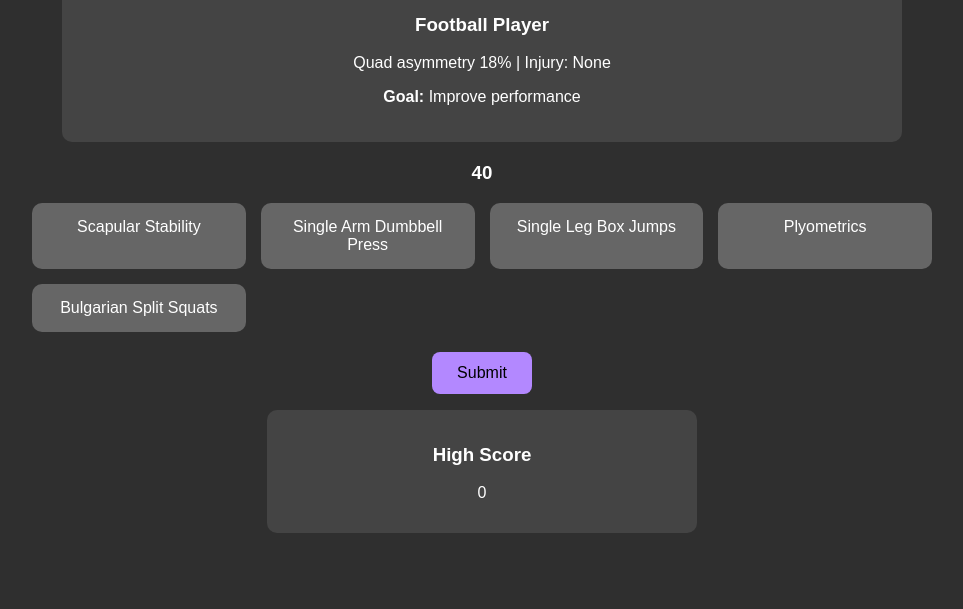
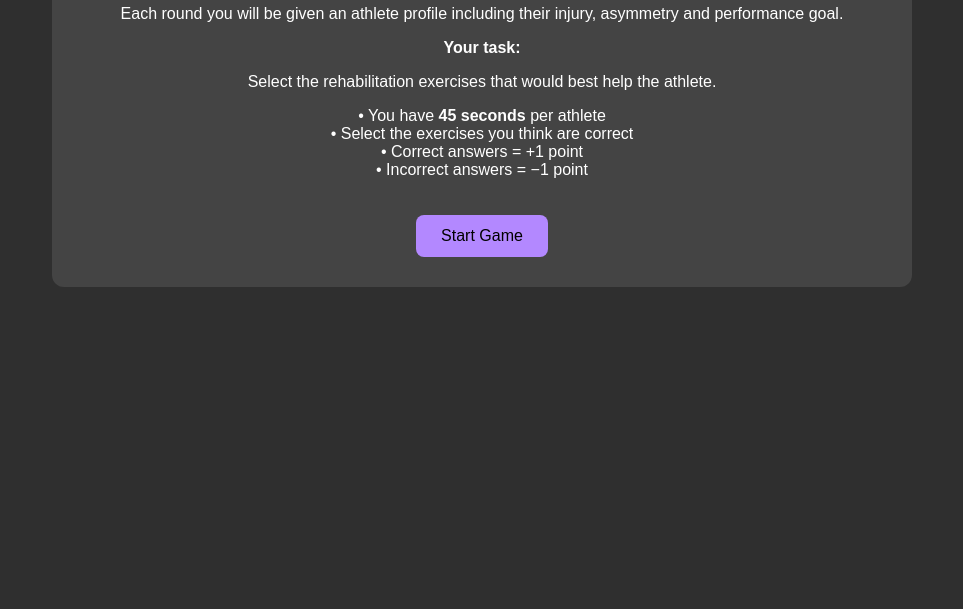
Before and after one commit to joshwil200529-prog/rehab-game, a plain HTML site: page index.html in a window 1280 px wide. Shown: the part 191-800 px from the top of the page, without its empty margins (158-1121 px from the left). Drawn offline with Linux system fonts and the light colour scheme.

Commit message:
Add files via upload

```diff
--- a/index.html
+++ b/index.html
@@ -6,7 +6,7 @@
 <style>
 
 body{
-font-family:Arial, sans-serif;
+font-family:Arial;
 background:#2f2f2f;
 color:white;
 text-align:center;
@@ -14,6 +14,14 @@ padding:30px;
 }
 
 h1{color:#b388ff;}
+
+.screen{
+background:#444;
+padding:30px;
+border-radius:12px;
+max-width:800px;
+margin:auto;
+}
 
 .profile{
 background:#444;
@@ -54,22 +62,46 @@ font-size:16px;
 cursor:pointer;
 }
 
-#leaderboard{
-margin-top:30px;
-background:#444;
-padding:15px;
-border-radius:10px;
-max-width:400px;
-margin:auto;
-}
-
 </style>
 </head>
 
 <body>
 
+<div id="startScreen" class="screen">
+
 <h1>Uneven Playing Field</h1>
-<h2>Rehab Profile Challenge</h2>
+
+<h2>Rehab Challenge</h2>
+
+<p>
+Each round you will be given an athlete profile including their injury,
+asymmetry and performance goal.
+</p>
+
+<p><b>Your task:</b></p>
+
+<p>
+Select the rehabilitation exercises that would best help the athlete.
+</p>
+
+<p>
+• You have <b>45 seconds</b> per athlete
+<br>
+• Select the exercises you think are correct
+<br>
+• Correct answers = +1 point
+<br>
+• Incorrect answers = −1 point
+</p>
+
+<button onclick="startGame()">Start Game</button>
+
+</div>
+
+
+<div id="gameArea" style="display:none">
+
+<h1>Uneven Playing Field</h1>
 
 <div class="profile">
 <h3 id="profileName"></h3>
@@ -77,7 +109,7 @@ margin:auto;
 <p><b>Goal:</b> <span id="profileGoal"></span></p>
 </div>
 
-<h3 id="timer">45</h3>
+<h2 id="timer">45</h2>
 
 <div id="cards" class="cards"></div>
 
@@ -87,9 +119,6 @@ margin:auto;
 <p id="correct"></p>
 <p id="explanation"></p>
 
-<div id="leaderboard">
-<h3>High Score</h3>
-<p id="highscore">0</p>
 </div>
 
 <script>
@@ -111,7 +140,7 @@ info:"Upper limb asymmetry 19% | Injury: Tennis elbow",
 goal:"Return to play",
 options:["Single-arm Cable Row","Eccentric Wrist Extensions","Scapular Stability","RDLs","Single Arm Dumbbell Press"],
 correct:["Single-arm Cable Row","Eccentric Wrist Extensions","Scapular Stability"],
-explanation:"Strengthening forearm and shoulder stabilisers protects the elbow."
+explanation:"Forearm and shoulder stabilisation protects the elbow."
 },
 
 {
@@ -120,16 +149,16 @@ info:"Hamstring asymmetry 16%",
 goal:"Optimise performance",
 options:["Single-leg Bounding","Back Squats","Maximal Sprints","Hamstring Curls","VO2 Max"],
 correct:["Hamstring Curls","Back Squats"],
-explanation:"Hamstring strength improves running efficiency."
+explanation:"Strengthening hamstrings improves running economy."
 },
 
 {
 name:"Amputee",
 info:"Quad asymmetry 24%",
 goal:"Improve gait",
-options:["Side Plank","Sit to Stand","Incline Walking","Glute Bridge","Treadmill Walking"],
+options:["Sit to Stand","Incline Walking","Glute Bridge","Treadmill Walking","Side Plank"],
 correct:["Sit to Stand","Incline Walking","Glute Bridge","Treadmill Walking"],
-explanation:"Functional strength helps improve walking mechanics."
+explanation:"Functional strength improves walking ability."
 },
 
 {
@@ -138,14 +167,14 @@ info:"Lower limb asymmetry 8% | Foot ulcer",
 goal:"Improve gait",
 options:["Resistance Band Exercises","Sit to Stand","Treadmill Walking","Step-ups","Dumbbell Curls"],
 correct:["Resistance Band Exercises","Sit to Stand","Step-ups"],
-explanation:"Gradual strength and functional training improves walking."
+explanation:"Functional strengthening improves gait."
 },
 
 {
 name:"87-Year-Old Woman",
 info:"Lower limb asymmetry 12% | Wrist fracture",
 goal:"Reduce falls",
-options:["Sit to Stand","New Footwear","Single Leg Balance","Box Jumps","Step-ups"],
+options:["Sit to Stand","Single Leg Balance","Step-ups","Box Jumps","New Footwear"],
 correct:["Sit to Stand","Single Leg Balance","Step-ups"],
 explanation:"Balance and functional strength reduce fall risk."
 },
@@ -154,16 +183,16 @@ explanation:"Balance and functional strength reduce fall risk."
 name:"Elite Road Cyclist",
 info:"Quad asymmetry 3%",
 goal:"Improve sprint power",
-options:["No Training Required","Back Squats","Interval Training","Drop Jump","Single Leg Bounding"],
+options:["Back Squats","Interval Training","Drop Jump","Single Leg Bounding","No Training Required"],
 correct:["Back Squats","Interval Training","Drop Jump"],
-explanation:"Strength and explosive training improves sprint output."
+explanation:"Strength and explosive training improves sprint power."
 },
 
 {
 name:"Youth Footballer (14)",
 info:"Lower limb asymmetry 14%",
 goal:"Prevent first injury",
-options:["5-10-5 Agility Drill","Spanish Squats","Submaximal Sprints","Interval Training","Education"],
+options:["Spanish Squats","Submaximal Sprints","Education","5-10-5 Agility Drill","Interval Training"],
 correct:["Spanish Squats","Submaximal Sprints","Education"],
 explanation:"Strength and education reduce injury risk."
 },
@@ -172,18 +201,18 @@ explanation:"Strength and education reduce injury risk."
 name:"Male Sprinter",
 info:"Hamstring asymmetry 15% | Hamstring tear",
 goal:"Return to maximal sprinting",
-options:["Interval Training","Maximal Sprints","Spanish Squats","Submaximal Sprints","Increase Training Volume"],
+options:["Spanish Squats","Submaximal Sprints","Maximal Sprints","Interval Training","Increase Training Volume"],
 correct:["Spanish Squats","Submaximal Sprints"],
-explanation:"Gradual loading helps safe return to sprinting."
+explanation:"Gradual loading protects healing hamstrings."
 },
 
 {
 name:"Recreational Runner",
 info:"Quad asymmetry 11% | Patellofemoral pain",
 goal:"Reduce knee pain",
-options:["Gait Analysis","Leg Extensions","Box Jumps","New Footwear","1 Rep Max"],
+options:["Gait Analysis","New Footwear","Leg Extensions","Box Jumps","1 Rep Max"],
 correct:["Gait Analysis","New Footwear"],
-explanation:"Biomechanics and footwear adjustments reduce knee load."
+explanation:"Biomechanics adjustments reduce knee stress."
 },
 
 {
@@ -192,25 +221,25 @@ info:"Quad asymmetry 21%",
 goal:"Optimise take-off",
 options:["Short Approach Jumps","Single Leg Balance","Drop Jump","Maximal Sprints","Submaximal Sprints"],
 correct:["Short Approach Jumps","Single Leg Balance"],
-explanation:"Controlled jumps and balance training improve take-off mechanics."
+explanation:"Balance and controlled jumps improve take-off mechanics."
 },
 
 {
 name:"Gym Enthusiast",
 info:"Bicep asymmetry 12% | Lower back pain",
 goal:"Improve physique",
-options:["Education","Scapular Stability","Back Squat","Side Plank","VO2 Max Test"],
+options:["Scapular Stability","Side Plank","Back Squat","VO2 Max Test","Education"],
 correct:["Scapular Stability","Side Plank"],
-explanation:"Core stability improves symmetry safely."
+explanation:"Core stability improves movement quality."
 },
 
 {
 name:"Office Worker",
 info:"Hip asymmetry 14% | Lower back pain",
 goal:"Reduce pain",
-options:["5-10-5 Agility Drill","Glute Bridge","Education","Lateral Band Walks","No Training Required"],
+options:["Glute Bridge","Education","Lateral Band Walks","5-10-5 Agility Drill","No Training Required"],
 correct:["Glute Bridge","Education","Lateral Band Walks"],
-explanation:"Glute activation and movement education reduce lumbar strain."
+explanation:"Glute activation reduces lumbar stress."
 },
 
 {
@@ -228,16 +257,16 @@ info:"Shoulder asymmetry 11% | Shoulder dislocation",
 goal:"Improve PB",
 options:["Scapular Stability","Interval Training","Gait Analysis","Plyometrics","VO2 Max Test"],
 correct:["Scapular Stability"],
-explanation:"Shoulder stability must be restored before heavy lifting."
+explanation:"Shoulder stability must be restored before heavy lifts."
 },
 
 {
 name:"Trail Runner",
 info:"Calf asymmetry 18% | Severe ankle sprain",
 goal:"Return to play",
-options:["Gait Analysis","Leg Press","Body Weight Squats","Single Leg Balance","Resistance Band Training"],
+options:["Single Leg Balance","Resistance Band Training","Gait Analysis","Leg Press","Bodyweight Squats"],
 correct:["Single Leg Balance","Resistance Band Training","Gait Analysis"],
-explanation:"Balance and ankle strengthening restore stability."
+explanation:"Balance and ankle strength restore stability."
 },
 
 {
@@ -246,7 +275,7 @@ info:"Lower limb asymmetry 10%",
 goal:"Improve symmetry",
 options:["Single Leg Squats","Balance Training","Plyometrics","VO2 Max Test","Bench Press"],
 correct:["Single Leg Squats","Balance Training"],
-explanation:"Unilateral strength improves limb symmetry."
+explanation:"Unilateral strength improves symmetry."
 }
 
 ];
@@ -256,8 +285,14 @@ let selected=[];
 let timeLeft;
 let timer;
 
-let highScore=localStorage.getItem("highScore")||0;
-document.getElementById("highscore").innerText=highScore;
+function startGame(){
+
+document.getElementById("startScreen").style.display="none";
+document.getElementById("gameArea").style.display="block";
+
+loadProfile();
+
+}
 
 function loadProfile(){
 
@@ -302,6 +337,7 @@ container.appendChild(div);
 });
 
 timer=setInterval(()=>{
+
 timeLeft--;
 document.getElementById("timer").innerText=timeLeft;
 
@@ -330,23 +366,21 @@ document.getElementById("result").innerText="Score: "+score;
 document.getElementById("correct").innerText="Correct answers: "+profile.correct.join(", ");
 document.getElementById("explanation").innerText=profile.explanation;
 
-if(score>highScore){
-highScore=score;
-localStorage.setItem("highScore",score);
-document.getElementById("highscore").innerText=score;
-}
-
 setTimeout(nextProfile,5000);
 
 }
 
 function nextProfile(){
+
 profileIndex++;
-if(profileIndex>=profiles.length){profileIndex=0;}
-loadProfile();
+
+if(profileIndex>=profiles.length){
+profileIndex=0;
 }
 
 loadProfile();
+
+}
 
 </script>
 
```
